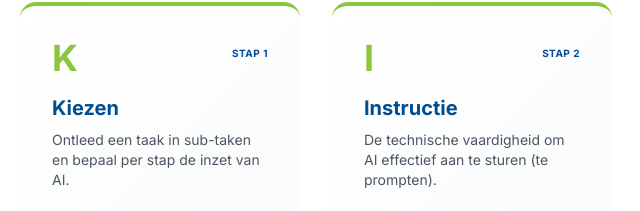
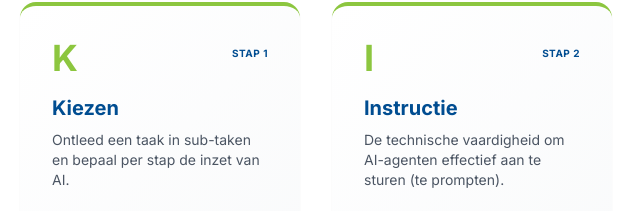
Before and after one commit to MartijnVanMourik/AI-Vaardigheid-en-KIES, a plain HTML site: page index.html in a window 1280 px wide. Shown: the part 1358-1569 px from the top of the page, 12-652 px from the left. Drawn offline with nearby package versions, Linux system fonts and the light colour scheme.

Commit message:
chore: Update instruction description from 'AI' to 'AI-agenten'.

```diff
--- a/index.html
+++ b/index.html
@@ -271,7 +271,8 @@
                             2</span>
                     </div>
                     <h3 class="text-xl font-bold mb-2 text-trinitas-blue">Instructie</h3>
-                    <p class="text-gray-600 text-sm mb-6">De technische vaardigheid om AI effectief aan te sturen
+                    <p class="text-gray-600 text-sm mb-6">De technische vaardigheid om AI-agenten effectief aan te
+                        sturen
                         (te prompten).</p>
                     <div class="mt-auto">
                         <div
```
